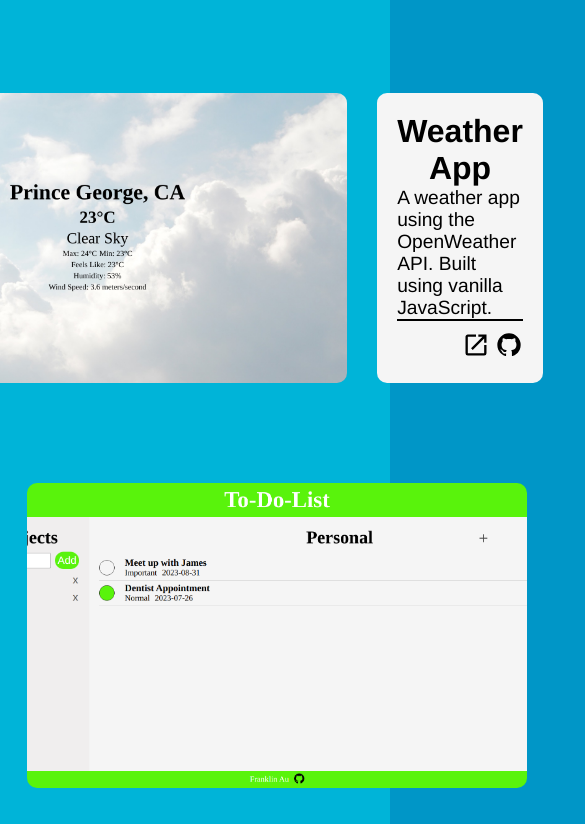
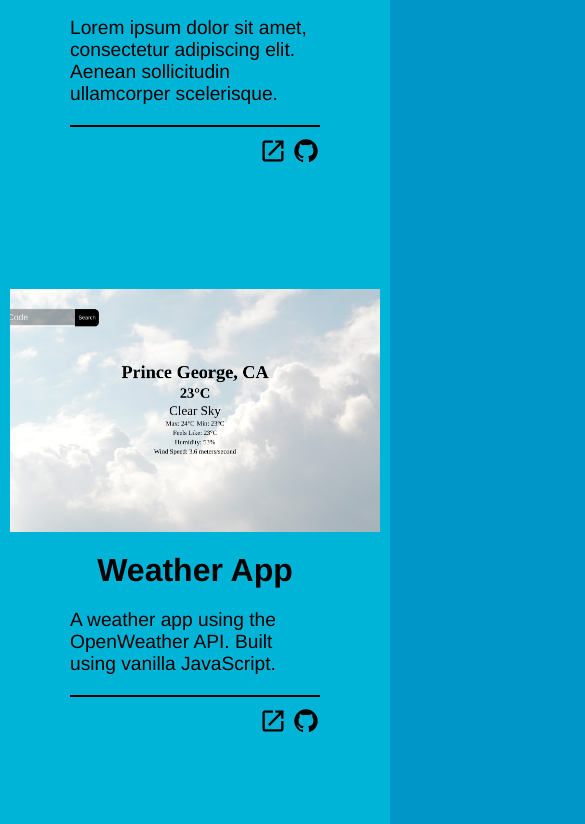
Before and after one commit to fau446/personal-portfolio, a website: page dist/index.html in a window 390 px wide. Shown: the part 1173-1997 px from the top of the page, 585 px wide, since content can reach past the window. Drawn offline with Linux system fonts and the light colour scheme.

Commit message:
Add max-width: 900px media query

```diff
--- a/dist/index.html
+++ b/dist/index.html
@@ -88,12 +88,7 @@
 
         <div class="project">
           <div class="content">
-            <img
-              class="project-img left-reveal"
-              src="./images/Weather-App.png"
-              alt=""
-            />
-            <div class="project-text text-box right-reveal">
+            <div class="project-text text-box left-reveal">
               <h3>Weather App</h3>
               <p>
                 A weather app using the OpenWeather API. Built using vanilla
@@ -115,6 +110,11 @@
                 /></a>
               </div>
             </div>
+            <img
+              class="project-img right-reveal"
+              src="./images/Weather-App.png"
+              alt=""
+            />
           </div>
         </div>
 
@@ -145,12 +145,7 @@
 
         <div class="project">
           <div class="content">
-            <img
-              class="project-img left-reveal"
-              src="./images/Tic-Tac-Toe.png"
-              alt=""
-            />
-            <div class="project-text text-box right-reveal">
+            <div class="project-text text-box left-reveal">
               <h3>Tic-Tac-Toe</h3>
               <p>
                 Classic game of tic-tac-toe to play with two players. Built
@@ -172,6 +167,11 @@
                 /></a>
               </div>
             </div>
+            <img
+              class="project-img right-reveal"
+              src="./images/Tic-Tac-Toe.png"
+              alt=""
+            />
           </div>
         </div>
       </section>
--- a/dist/style.css
+++ b/dist/style.css
@@ -43,18 +43,19 @@ h4 {
   font-weight: bold;
 }
 
-.left-reveal {
+.left-reveal,
+.right-reveal {
   position: relative;
-  transform: translateX(-500px);
   opacity: 0;
   transition: 1.5s all ease;
 }
 
+.left-reveal {
+  transform: translateX(-500px);
+}
+
 .right-reveal {
-  position: relative;
   transform: translateX(500px);
-  opacity: 0;
-  transition: 1.5s all ease;
 }
 
 .left-reveal.active,
@@ -130,15 +131,15 @@ section {
   border: 5px solid white;
   position: absolute;
   top: 50%;
-  width: 100%;
-
   margin: 0 auto;
 }
 
 .content {
   display: flex;
   justify-content: center;
-  gap: 30px;
+  gap: 65px;
+  overflow: hidden;
+  padding: 0 40px;
 }
 
 .text-box {
@@ -149,16 +150,15 @@ section {
 
 .about {
   max-width: 500px;
-  padding: 0 35px;
   gap: 15px;
 }
 
 .project-text {
   max-width: 400px;
-  background-color: whitesmoke;
   color: black;
-  justify-content: space-between;
+  justify-content: center;
   padding: 20px;
+  gap: 20px;
 }
 
 .project-text p {
@@ -174,16 +174,12 @@ section {
 }
 
 #projects {
-  /* background-color: #f76c6c; */
   background-color: #00b4d8;
 }
 
 .project {
+  padding: 0 10px;
   margin: 0 0 100px 0;
-}
-
-.project-text-box {
-  max-width: 400px;
 }
 
 .portrait {
@@ -247,3 +243,15 @@ footer {
 .footer-icon {
   width: 45px;
 }
+
+@media (max-width: 900px) {
+  .project .content {
+    flex-direction: column-reverse;
+    align-items: center;
+    gap: 0;
+  }
+
+  .project-text {
+    max-width: 500px;
+  }
+}
```
